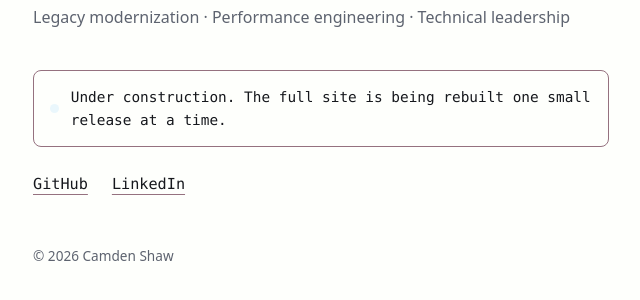
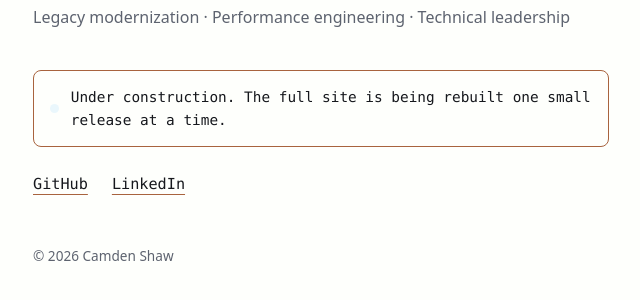
Before and after one commit to CamdenShaw/portfolio-site-v2, a plain HTML site: page index.html in a window 1280 px wide. Shown: the part 424-724 px from the top of the page, without its empty margins (319-959 px from the left). Drawn offline with Linux system fonts and the light colour scheme.

Commit message:
Change line color variable in styles.css

```diff
--- a/styles.css
+++ b/styles.css
@@ -2,7 +2,7 @@
   --bg: #fefffc;
   --fg: #16181d;
   --muted: #5d636f;
-  --line: #95717f;
+  --line: #a8633e;
   --accent: #aee0fc;
   color-scheme: light dark;
 }
```
